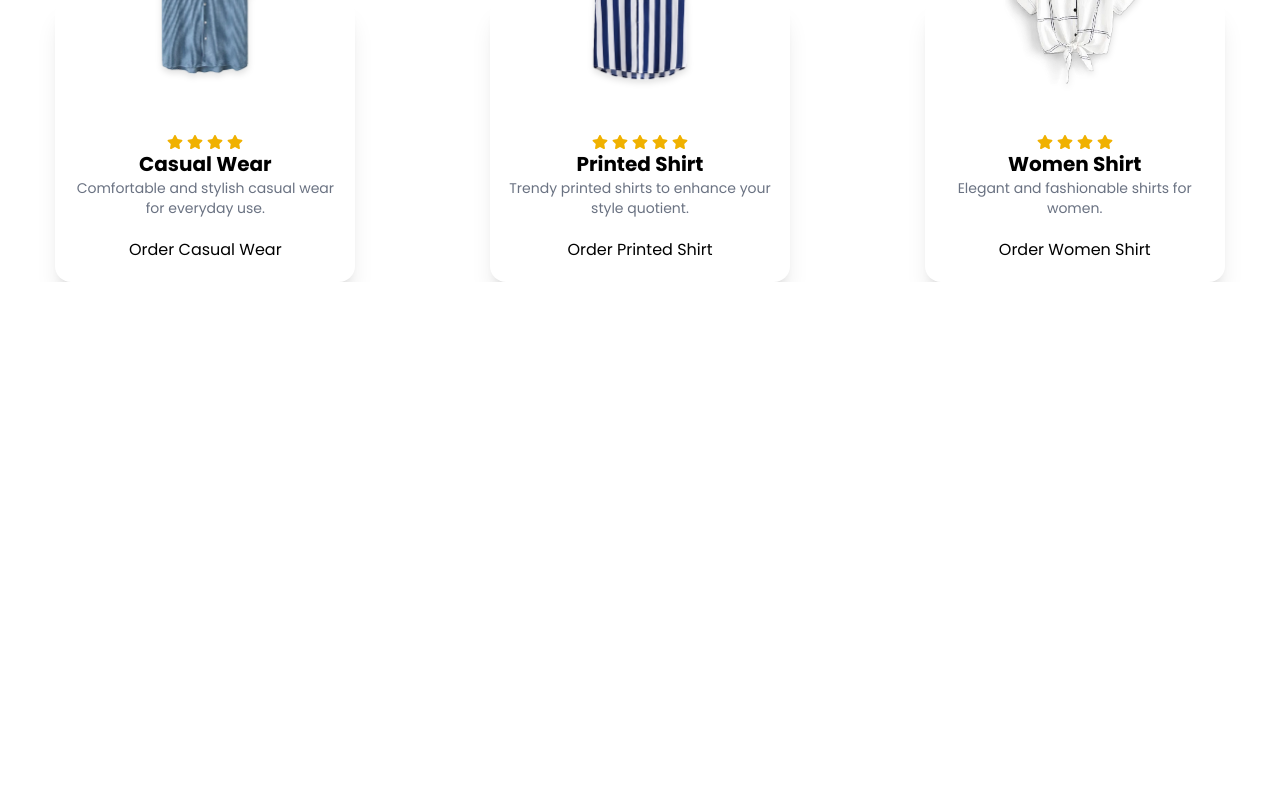
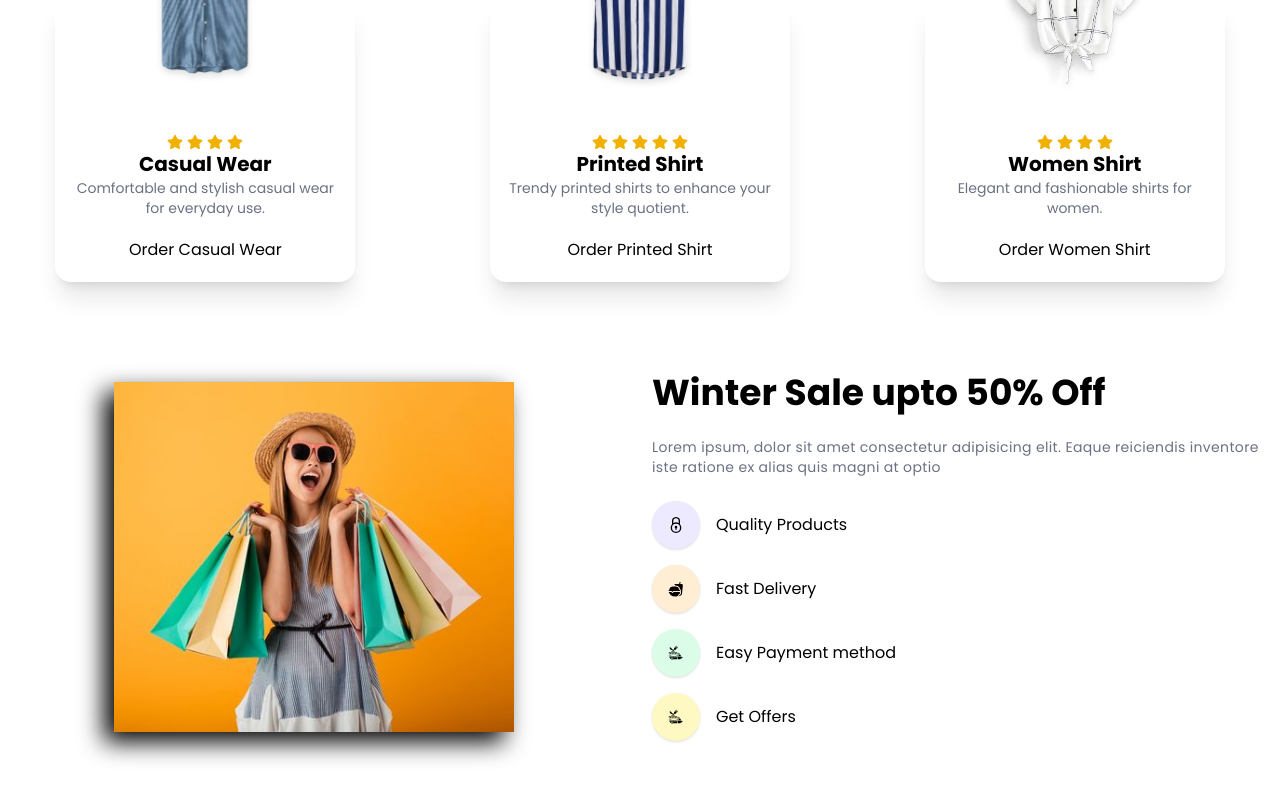
Before and after one commit to Mawais200/Shop-Cart-Web, a React (Vite) app in the folder shopcart/: page / in a window 1280 px wide. Shown: the part 1554-2354 px from the top of the page. Before the commit the page ends 1836 px from the top, so only its background shows below. Built offline with nearby package versions, Linux system fonts and the light colour scheme.

Commit message:
make banner folder in which create a bannerljsx for banner in which some content women picture show

```diff
--- a/shopcart/src/App.jsx
+++ b/shopcart/src/App.jsx
@@ -2,6 +2,7 @@
 import Component from './Component/Navitems'
 import Products from './Products/products'
 import TopProducts from './TopProducts/topproducts'
+import Banneres from './Banneres/Banner'
 
 import './App.css'
 
@@ -12,10 +13,11 @@
   return (
     <>
       <Component/>
-
       <Hero/>
       <Products/>
       <TopProducts/>
+      <Banneres/>
+
 
 
     </>
--- /dev/null
+++ b/shopcart/src/Banneres/Banner.jsx
@@ -0,0 +1,58 @@
+
+import React from "react";
+import BannerImg from "../assets/women/women2.jpg";
+import { GrSecure } from "react-icons/gr";
+import { IoFastFood } from "react-icons/io5";
+import { GiFoodTruck } from "react-icons/gi";
+
+const Banner = () => {
+  return (
+    <div className="min-h-[550px] flex justify-center items-center py-12 sm:py-0 popin">
+      <div className="container">
+        <div className="grid grid-cols-1 sm:grid-cols-2 gap-6 items-center">
+          {/* image section */}
+          <div data-aos="zoom-in">
+            <img
+              src={BannerImg}
+              alt=""
+              className="max-w-[400px] h-[350px] w-full mx-auto drop-shadow-[-10px_10px_12px_rgba(0,0,0,1)] object-cover"
+            />
+          </div>
+
+          {/* text details section */}
+          <div className="flex flex-col justify-center gap-6 sm:pt-0">
+            <h1 data-aos="fade-up" className="text-3xl sm:text-4xl font-bold">
+              Winter Sale upto 50% Off
+            </h1>
+            <p
+              data-aos="fade-up"
+              className="text-sm text-gray-500 tracking-wide leading-5"
+            >
+              Lorem ipsum, dolor sit amet consectetur adipisicing elit. Eaque
+              reiciendis inventore iste ratione ex alias quis magni at optio
+            </p>
+            <div className="flex flex-col gap-4">
+              <div data-aos="fade-up" className="flex items-center gap-4">
+                <GrSecure className="text-4xl h-12 w-12 shadow-sm p-4 rounded-full bg-violet-100 dark:bg-violet-400" />
+                <p>Quality Products</p>
+              </div>
+              <div data-aos="fade-up" className="flex items-center gap-4">
+                <IoFastFood className="text-4xl h-12 w-12 shadow-sm p-4 rounded-full bg-orange-100 dark:bg-orange-400" />
+                <p>Fast Delivery</p>
+              </div>
+              <div data-aos="fade-up" className="flex items-center gap-4">
+                <GiFoodTruck className="text-4xl h-12 w-12 shadow-sm p-4 rounded-full bg-green-100 dark:bg-green-400" />
+                <p>Easy Payment method</p>
+              </div>
+              <div data-aos="fade-up" className="flex items-center gap-4">
+                <GiFoodTruck className="text-4xl h-12 w-12 shadow-sm p-4 rounded-full bg-yellow-100 dark:bg-yellow-400" />
+                <p>Get Offers</p>
+              </div>
+            </div>
+          </div>
+        </div>
+      </div>
+    </div>
+  );
+};
+export default Banner;
--- a/shopcart/src/Products/products.jsx
+++ b/shopcart/src/Products/products.jsx
@@ -50,7 +50,7 @@
 
 const Products = () => {
   return (
-    <div className="mt-14 mb-12 popin">
+    <div className="mt-14 mb-12 popin flex justify-center">
       <div className="container px-5">
         {/* Header section */}
         <div className="text-center mb-10 max-w-[600px] mx-auto">
--- a/shopcart/src/TopProducts/topproducts.jsx
+++ b/shopcart/src/TopProducts/topproducts.jsx
@@ -30,7 +30,8 @@
 
 const TopProducts = ({ handleOrderPopup }) => {
   return (
-    <div className="container popin">
+    <div className="flex justify-center">
+    <div className="container popin ">
       {/* Header Section */}
       <div className="text-left md:text-center mb-24">
         <p className="text-sm text-primary" data-aos="fade-up">
@@ -86,6 +87,7 @@
         ))}
       </div>
     </div>
+    </div>
   );
 };
 
```
